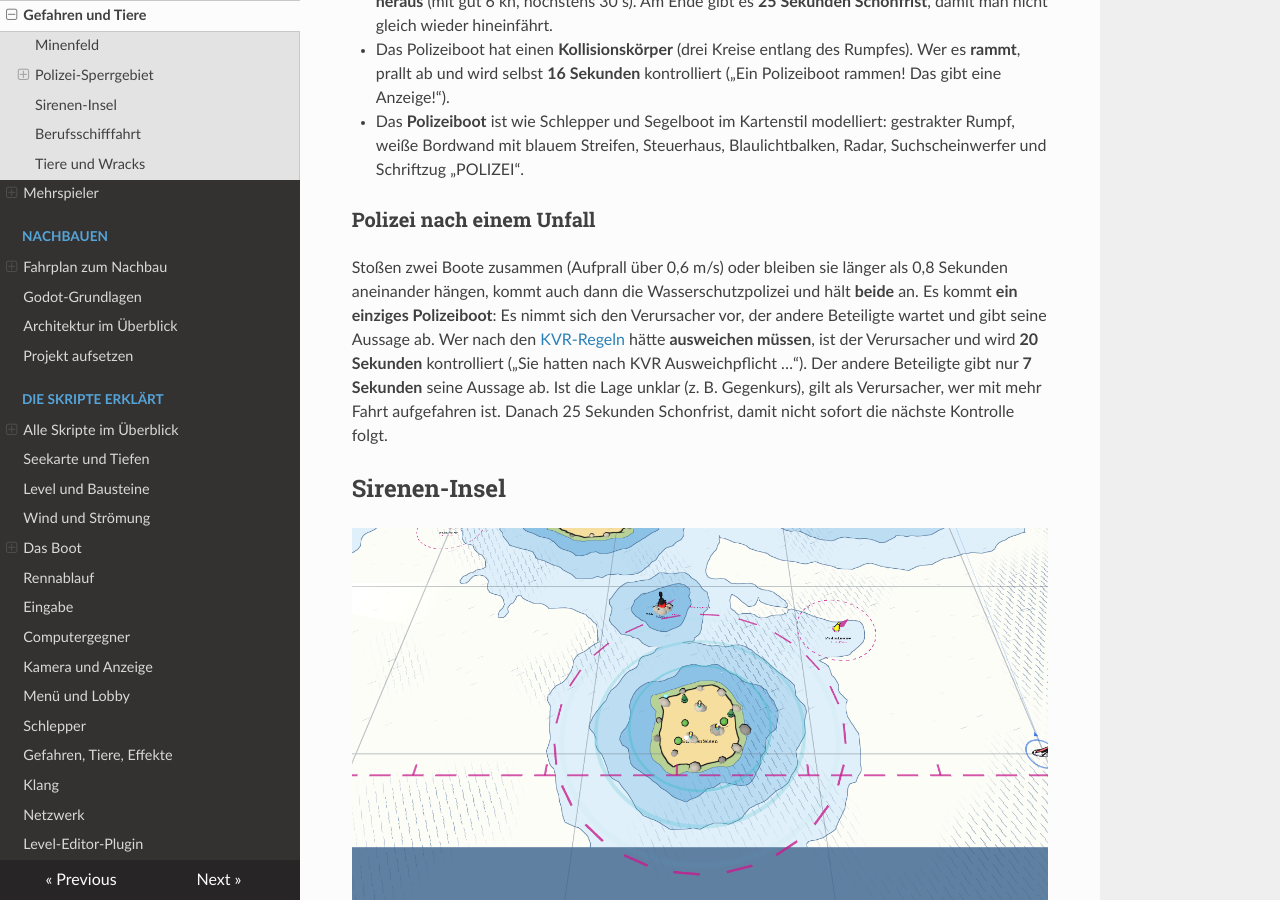
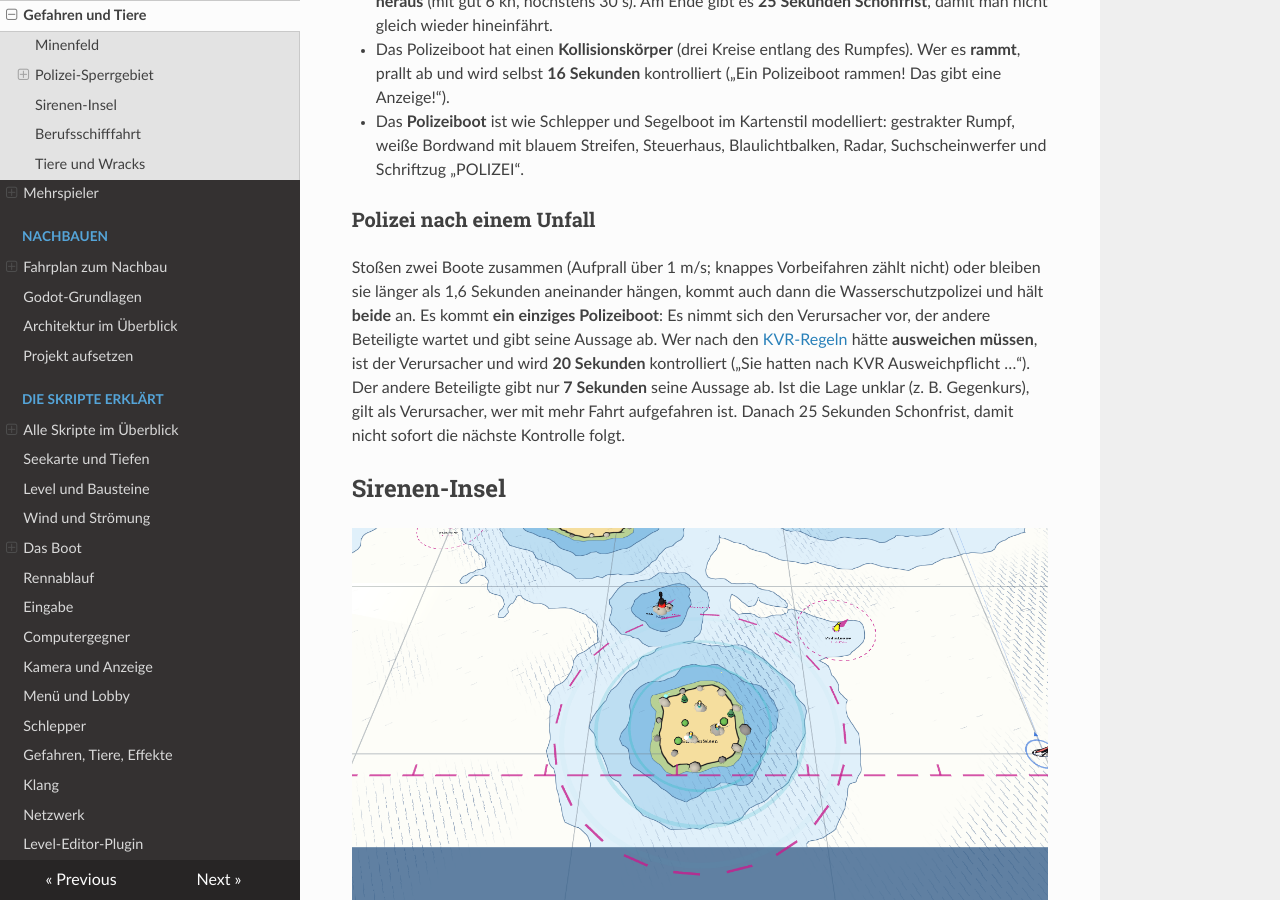
Before and after one commit to RincewindWizzard/regatta-game, an MkDocs documentation site: the page built from docs/spielen/gefahren.md, in a window 1280 px wide and 900 px high, scrolled down 1154 px. Built offline with MkDocs 1.6.1, drawn with Linux system fonts in a browser that asks for light colours.

Commit message:
Polizei bei Unfall erst ab Aufprall > 1 m/s oder 1,6 s Dauerkontakt (knappes Vorbeifahren löst nichts aus)
Co-Authored-By: Claude Sonnet 5.5 <noreply@anthropic.com>
Claude-Session: https://claude.ai/code/session_01CYKFT46nVq6NPqsP2qzNXm

```diff
--- a/docs/spielen/gefahren.md
+++ b/docs/spielen/gefahren.md
@@ -33,7 +33,7 @@ steht in [Gefahren, Tiere, Effekte](../skripte/gefahren.md).
 
 ### Polizei nach einem Unfall
 
-Stoßen zwei Boote zusammen (Aufprall über 0,6 m/s) oder bleiben sie länger als 0,8 Sekunden
+Stoßen zwei Boote zusammen (Aufprall über 1 m/s; knappes Vorbeifahren zählt nicht) oder bleiben sie länger als 1,6 Sekunden
 aneinander hängen, kommt auch dann die Wasserschutzpolizei und hält **beide** an. Es kommt
 **ein einziges Polizeiboot**: Es nimmt sich den Verursacher vor, der andere Beteiligte wartet
 und gibt seine Aussage ab. Wer nach den [KVR-Regeln](kvr.md) hätte **ausweichen
```
Also changed, not shown: 1 other file.
